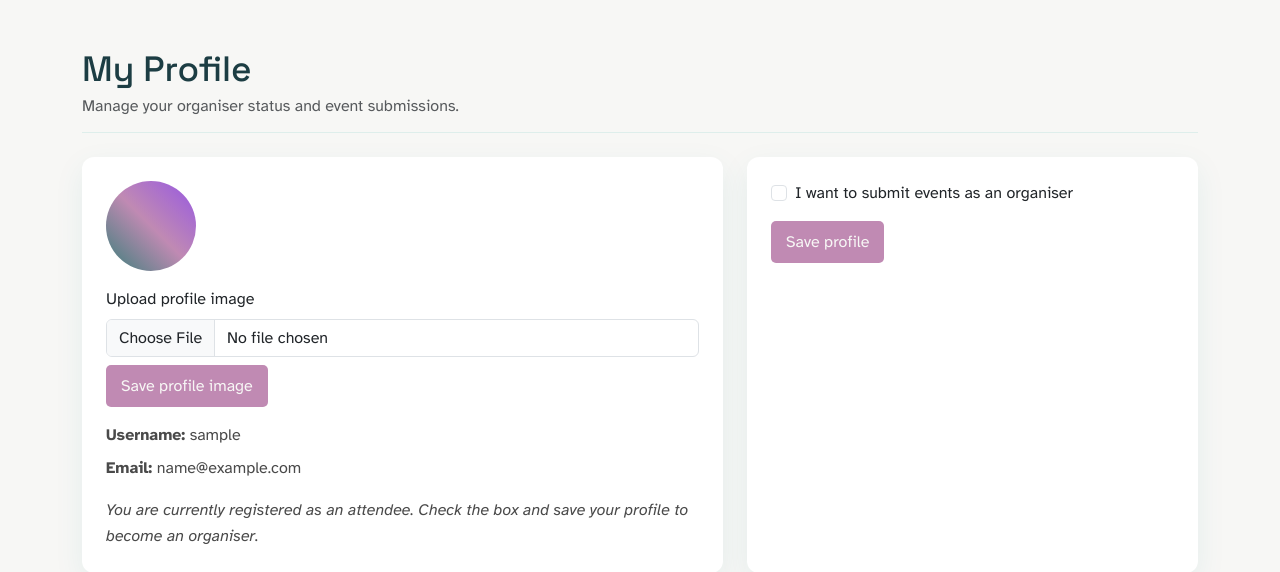
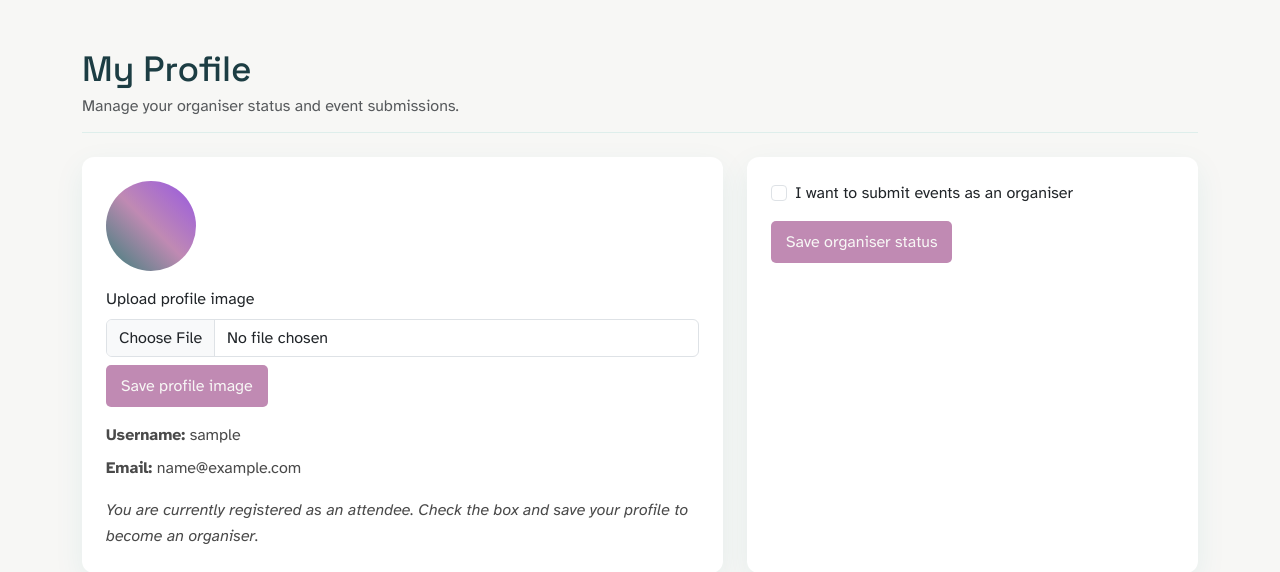
Before and after one commit to hannahashe/opencircle, a Django app: page /events/profile/ in a window 1280 px wide. Shown: the part 76-648 px from the top of the page. Run offline with Django 5.2, Linux system fonts and the light colour scheme; the visitor is signed in with stand-in values (Sample User, id 1); data that the repository does not hold is empty; some libraries are stand-ins or nearby versions.

Commit message:
Update button label for organiser status change in profile view

```diff
--- a/circleevents/models.py
+++ b/circleevents/models.py
@@ -34,8 +34,6 @@ class Profile(models.Model):
 # sets the published date when an event is approved.
 # The model also includes fields for moderation status and admin comments,
 # which are used to manage the event approval process.
-
-
 
 
 class Event(models.Model):
--- a/circleevents/templates/circleevents/profile.html
+++ b/circleevents/templates/circleevents/profile.html
@@ -84,7 +84,7 @@
             class="btn custom-btn-filled"
             onclick="return confirm('Are you sure you want to change your organiser status?');"
           >
-            Save profile
+            Save organiser status
           </button>
         </form>
       </div>
```
